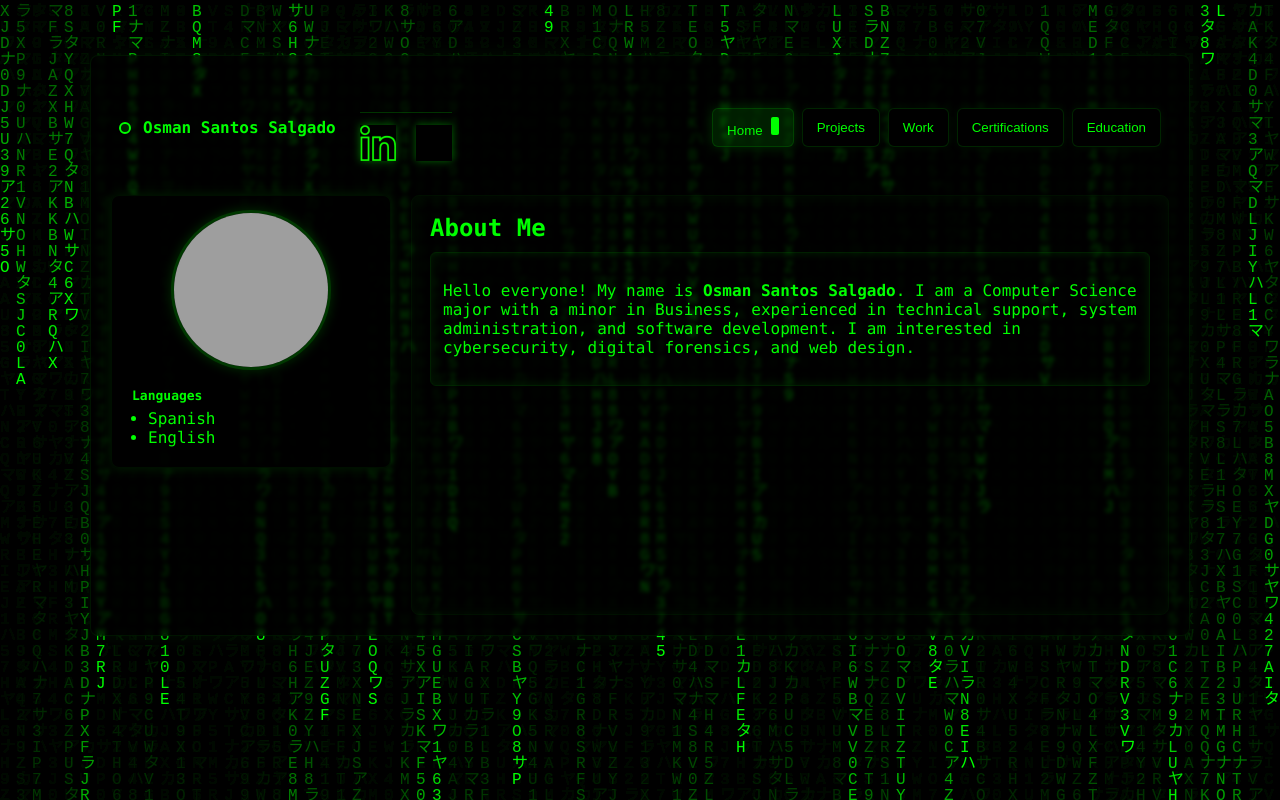
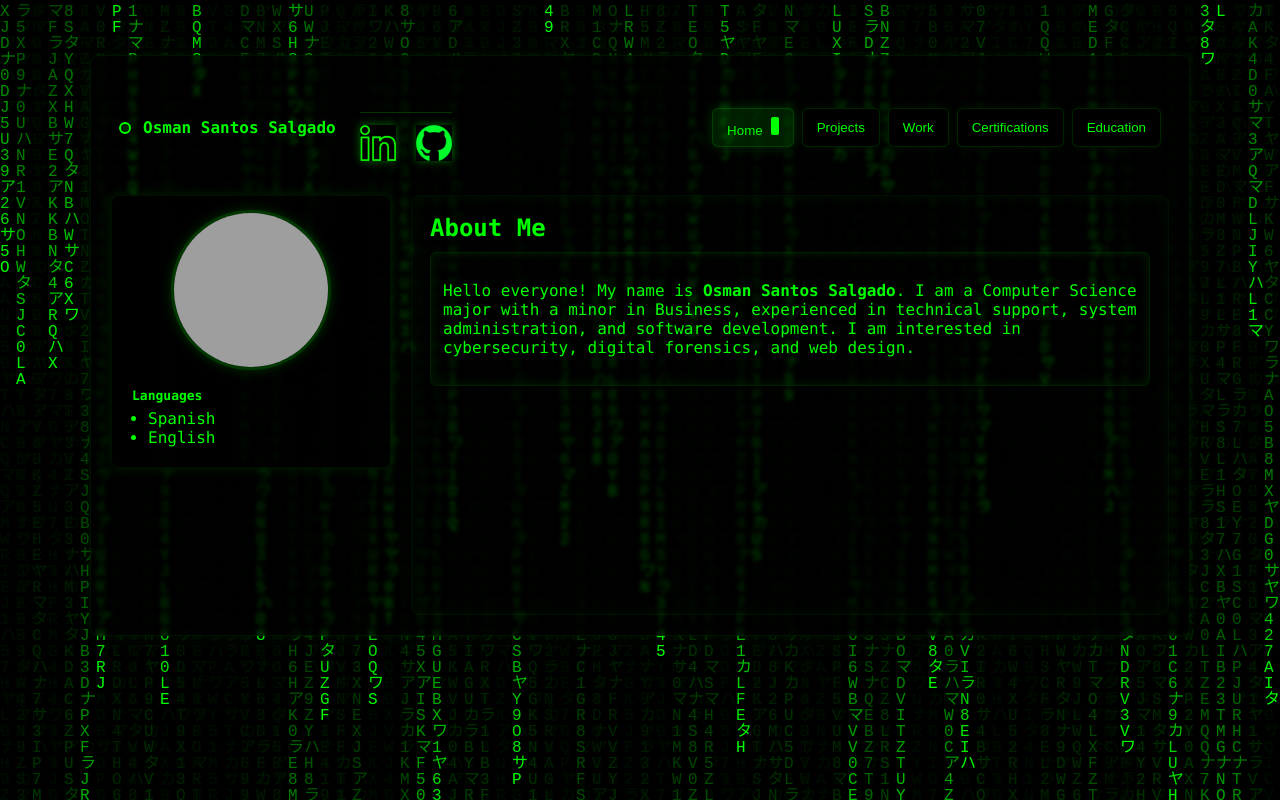
Before and after one commit to osantossalgado/osantossalgado.github.io, a plain HTML site: page index.html in a window 1280 px wide. Drawn offline with Linux system fonts and the light colour scheme; grey boxes are pictures that could not be loaded.

Commit message:
Update index.html
Added quotation mark after noopener in the social footer for the github button.

```diff
--- a/index.html
+++ b/index.html
@@ -21,7 +21,7 @@
           <a href="https://www.linkedin.com/in/osmansantossalgado" target="_blank" rel="noopener">
             <img src="assets/img/linkedin.png" alt="LinkedIn profile" class="icon-btn">
           </a>
-          <a href="https://github.com/osantossalgado/" target="_blank" rel="noopener>
+          <a href="https://github.com/osantossalgado/" target="_blank" rel="noopener">
             <img src="assets/img/github.png" alt="GitHub profile" class="icon-btn">
           </a>
         </footer>
```
